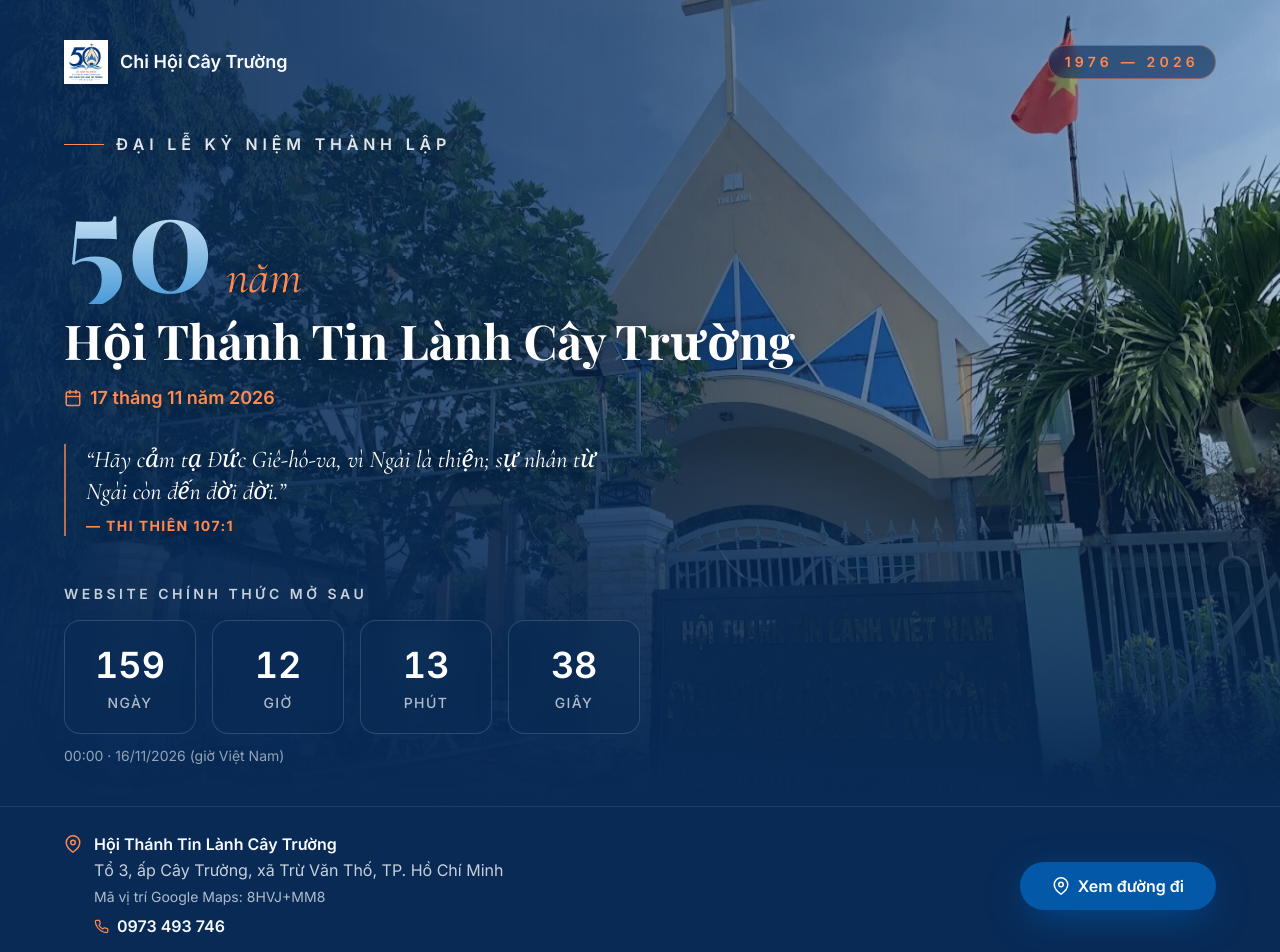
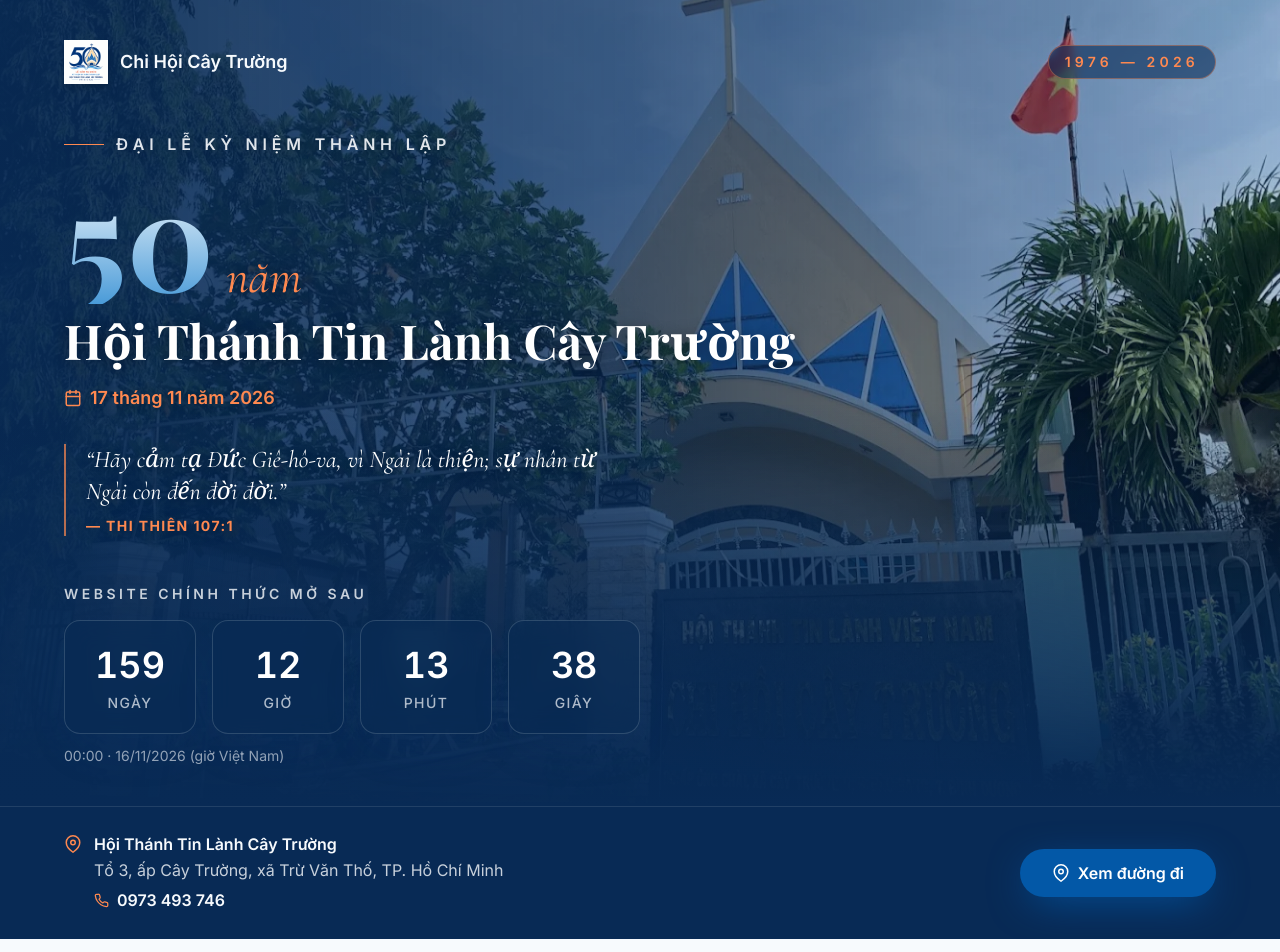
Before and after one commit to huynhtrungthoai/httl-cay-truong, a React (Vite) app: page / in a window 1280 px wide. Shown: the top 952 px of the page. Built offline with nearby package versions, Linux system fonts and the light colour scheme.

Commit message:
remove redundant coordinate information

```diff
--- a/src/pages/ComingSoon.tsx
+++ b/src/pages/ComingSoon.tsx
@@ -153,8 +153,6 @@ export default function ComingSoon({ remainingMs }: ComingSoonProps) {
               <br />
               {celebration.address}
               <br />
-              <span className="text-sm text-surface/70">Mã vị trí Google Maps: {celebration.mapCode}</span>
-              <br />
               <a
                 href={celebration.phoneHref}
                 className="mt-1 inline-flex items-center gap-2 font-semibold text-surface hover:text-coral"
```
